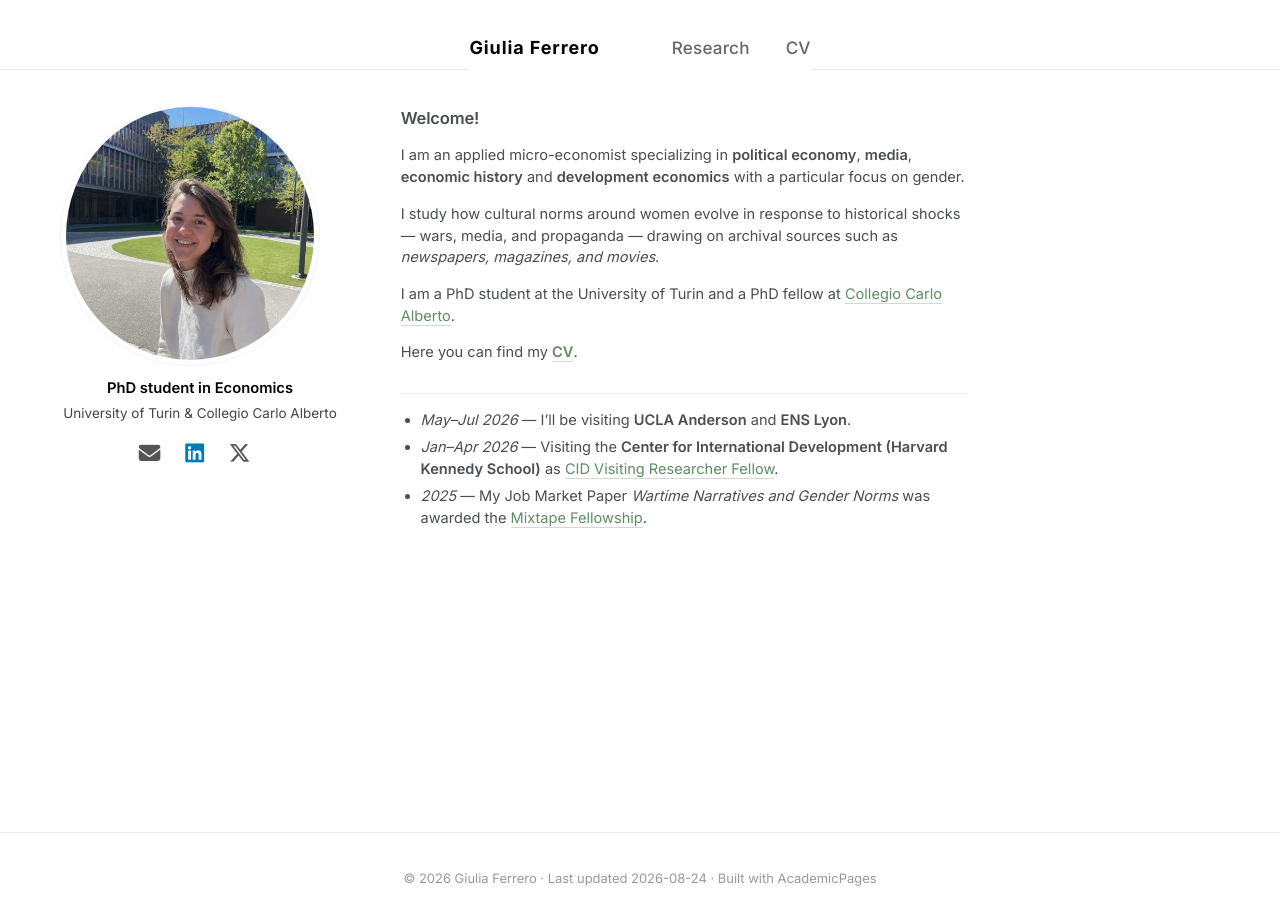
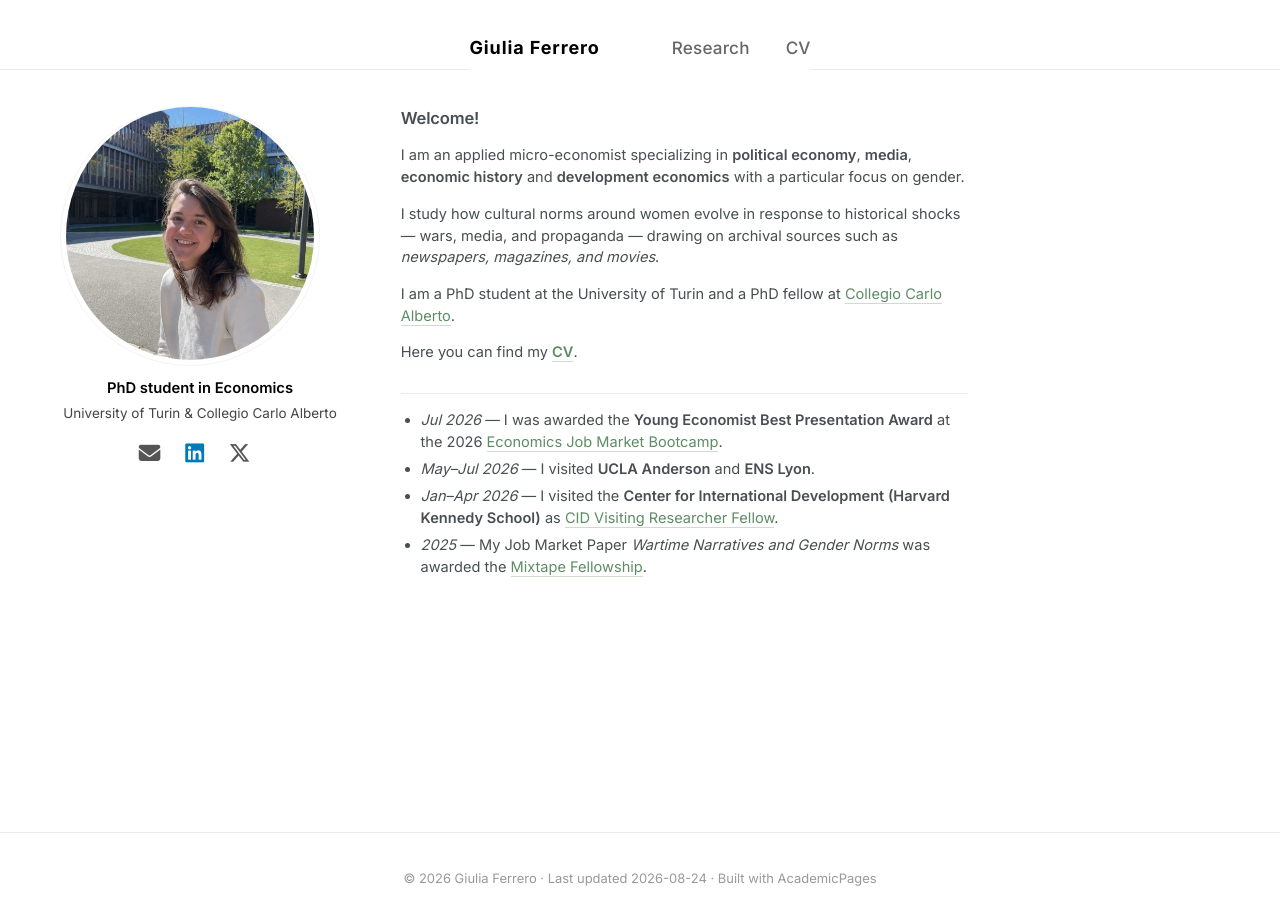
Before and after one commit to giuliferrero/giuliferrero.github.io, a Jekyll site: the page built from _pages/about.md, in a window 1280 px wide and 924 px high. Built offline with Jekyll 4.4.1, drawn with Linux system fonts in a browser that asks for light colours; some web fonts are replaced.

Commit message:
Add Young Economist award to front page news
Also switch earlier news bullets to past tense.

Co-Authored-By: Claude Opus 5 (1M context) <noreply@anthropic.com>

```diff
--- a/_pages/about.md
+++ b/_pages/about.md
@@ -19,8 +19,9 @@ Here you can find my [**CV**](/files/CV_Ferrero_2026.pdf).
 
 <hr class="soft-divider">
 
-- *May–Jul 2026* — I'll be visiting **UCLA Anderson** and **ENS Lyon**.
-- *Jan–Apr 2026* — Visiting the **Center for International Development (Harvard Kennedy School)** as [CID Visiting Researcher Fellow](https://www.hks.harvard.edu/centers/cid/about-cid/jobs-opportunities/cid-visiting-researcher-program).
+- *Jul 2026* — I was awarded the **Young Economist Best Presentation Award** at the 2026 [Economics Job Market Bootcamp](https://www.tommasosonno.com/jmb.html).
+- *May–Jul 2026* — I visited **UCLA Anderson** and **ENS Lyon**.
+- *Jan–Apr 2026* — I visited the **Center for International Development (Harvard Kennedy School)** as [CID Visiting Researcher Fellow](https://www.hks.harvard.edu/centers/cid/about-cid/jobs-opportunities/cid-visiting-researcher-program).
 - *2025* — My Job Market Paper *Wartime Narratives and Gender Norms* was awarded the [Mixtape Fellowship](https://www.mixtapesessions.io/about/).
 
 </div>
```
